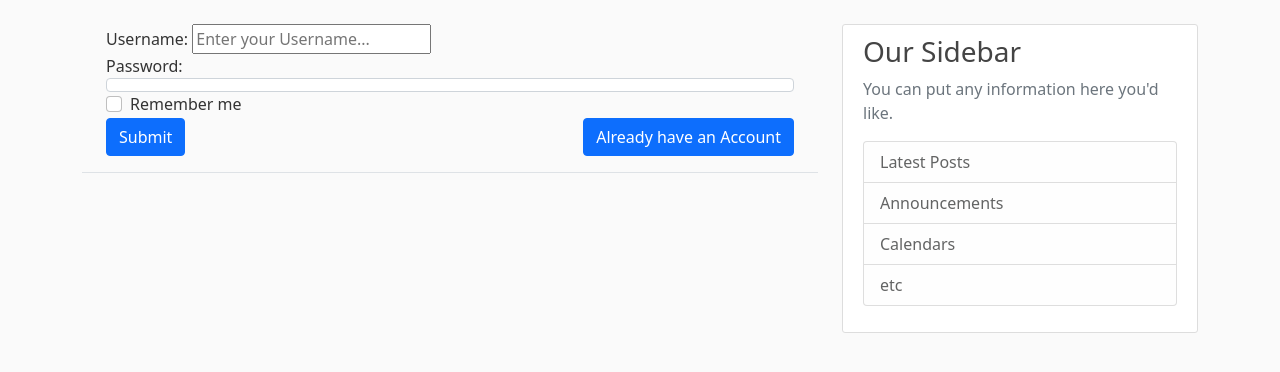
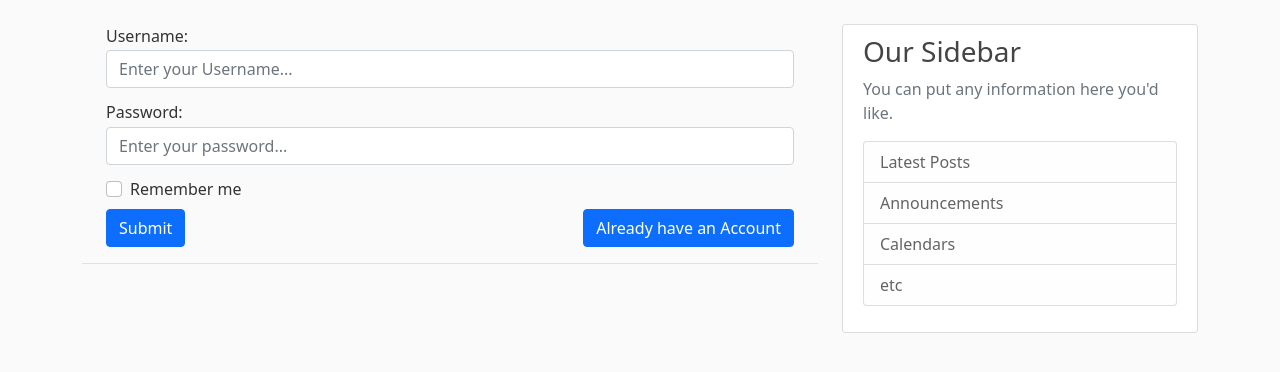
Before and after one commit to lolf44/site, a Django app: template helloworld/users/templates/users/login.html in a window 1280 px wide. Shown: the part 56-428 px from the top of the page. Run offline with Django 3.2, Linux system fonts and the light colour scheme; the template is opened without the code that fills it, so the values that code supplies are empty; some libraries are stand-ins or nearby versions.

Commit message:
styled login form

```diff
--- a/helloworld/blog/urls.py
+++ b/helloworld/blog/urls.py
@@ -6,7 +6,6 @@ urlpatterns = [
     path('', blog_views.Home, name="blog-Home"),
     path('about/', blog_views.About, name="blog-About"),
     path('Post/', blog_views.Post, name="blog-Post"),
-    path('Error/', blog_views.Error, name="blog-Error"),
     path('register/', user_views.Register, name='blog-Register'),
     path('login/', user_views.Login, name='blog-Login')
     #path('error_auth/', views.Error_auth, name='blog-Error_auth'),
--- a/helloworld/users/templates/users/login.html
+++ b/helloworld/users/templates/users/login.html
@@ -1,20 +1,6 @@
 {% extends "blog/base.html" %}
 
 
-
-<style>
-    .form-div{
-        margin-top: 10px;
-        border-bottom-left-radius: 5px;
-    }
-
-    .user_form{
-        margin: 200px 200px 200px 200px;
-    }
-    #blubb{
-        margin-top: 300px;
-    }
-</style>
 
 
 {% block content %}
@@ -23,16 +9,16 @@
     <form method="POST">
         <!-- requiered: setting token for safe sending-->
             {% csrf_token %}
-        <div class="form-group" id="blubb">
-            <label class ="user_login_label" for="User">Username:</label>
-            <input class="user_login_input" type="User" class="form-control" placeholder="Enter your Username..." id="user">
+        <div class="form-group" style="margin-bottom: 0.75em;">
+            <label for="User" style="padding-bottom: 0.15em;">Username:</label>
+            <input type="User" class="form-control" placeholder="Enter your Username..." id="user">
         </div>
-        <div class="form-group">
-            <label class ="pwd_login_label" for="password">Password:</label>
-            <inputclass ="pwd_login_label" type="password" class="form-control" placeholder="Enter your password..." id="pwd">
+        <div class="form-group" style="margin-bottom: 0.75em;">
+            <label for="password" style="padding-bottom: 0.15em;">Password:</label>
+            <input  type="password" class="form-control" placeholder="Enter your password..." id="pwd">
         </div>
-        <div class="form-group form-check">
-            <label class="form-check-label">
+        <div class="form-group form-check" style="margin-bottom: 0.5em;">
+            <label class="form-check-label" >
             <input class="form-check-input" type="checkbox"> Remember me
             </label>
         </div>
--- a/helloworld/users/views.py
+++ b/helloworld/users/views.py
@@ -42,5 +42,5 @@ def Login(request):
         # Make login Session here
 
         # TODO: stay logged in
-        return HttpResponseRedirect('../')
+        #return HttpResponseRedirect('../')
     return render(request, login_page, {'form': form, 'activationLogin': 'active'})
```
Also changed, not shown: helloworld/blog/templates/blog/error.html (deleted, +0 -11 lines).
